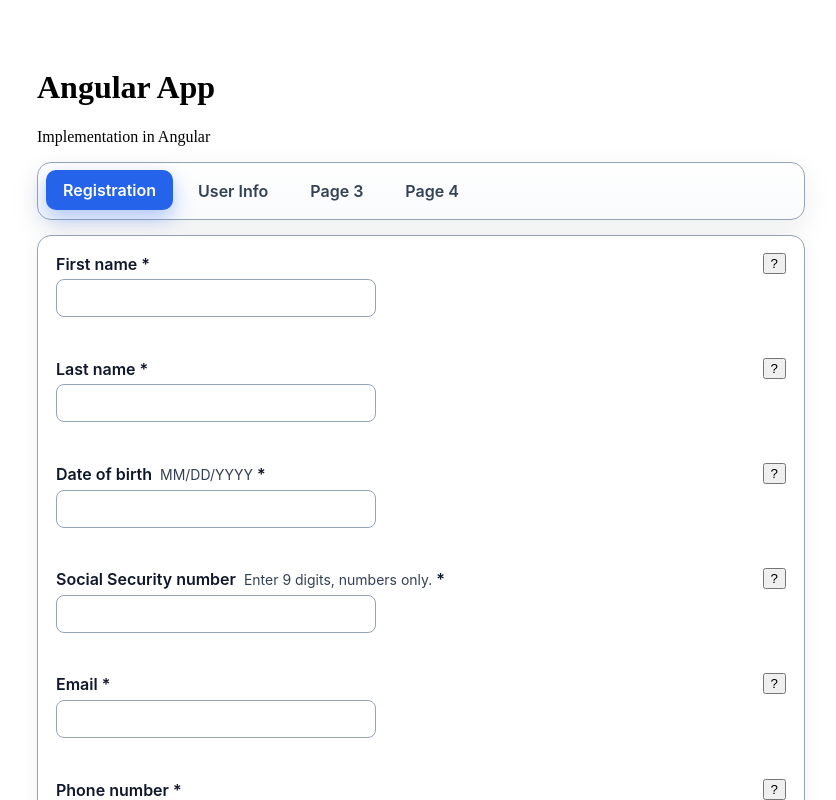
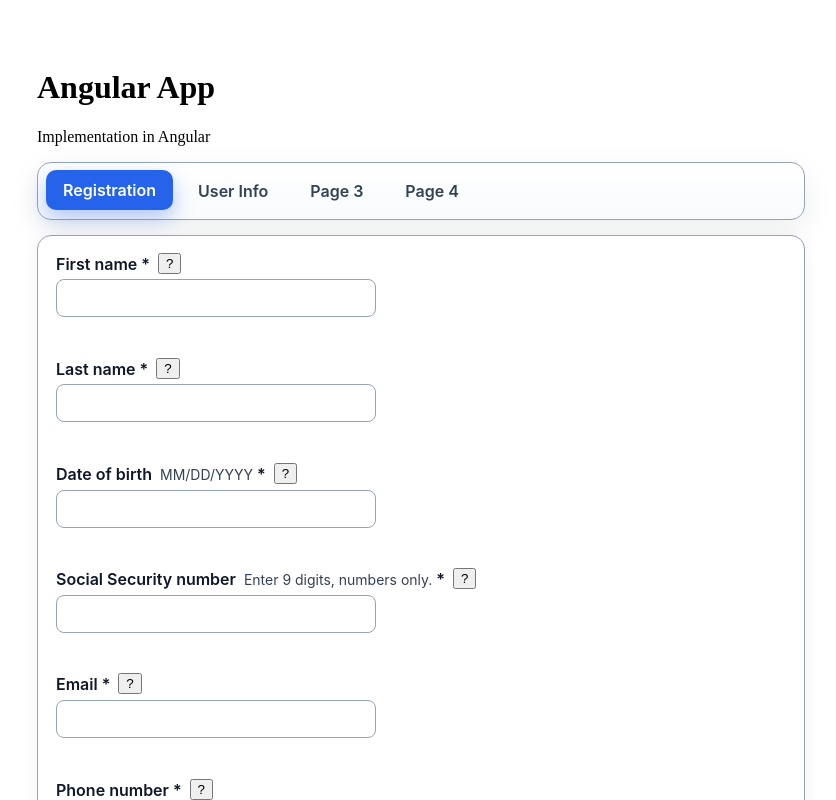
Before and after one commit to ferricx/ferricx.github.io, an Angular app in the folder angular/: page / in a window 1280 px wide. Shown: the top 800 px of the page, without its empty margins (219-1055 px from the left). Built offline with nearby package versions, Linux system fonts and the light colour scheme.

Commit message:
Update form-group label width and popover border-radius

```diff
--- a/angular/src/app/components/form-group/form-group.component.css
+++ b/angular/src/app/components/form-group/form-group.component.css
@@ -20,7 +20,7 @@
   margin-bottom: 0;
   font-weight: 600;
   color: var(--tab-text, #0f172a);
-  flex: 1;
+  min-width: fit-content;
 }
 
 .label-main {
--- a/angular/src/app/components/popover-tip/popover-tip.component.scss
+++ b/angular/src/app/components/popover-tip/popover-tip.component.scss
@@ -90,7 +90,7 @@
     background: var(--popover-bg);
     color: var(--popover-color);
     border: 1px solid var(--popover-border-color);
-    border-radius: 0.5rem;
+    border-radius: 0.25rem;
     padding: 1rem;
     display: flex;
     flex-direction: column;
```
